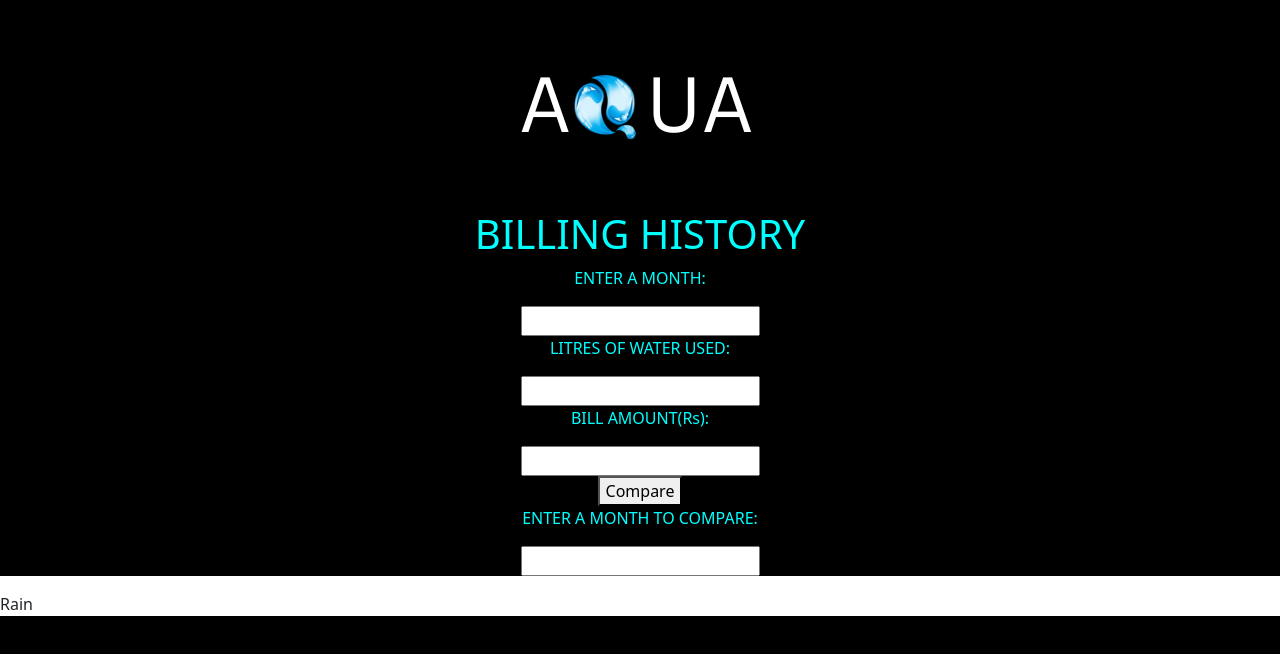
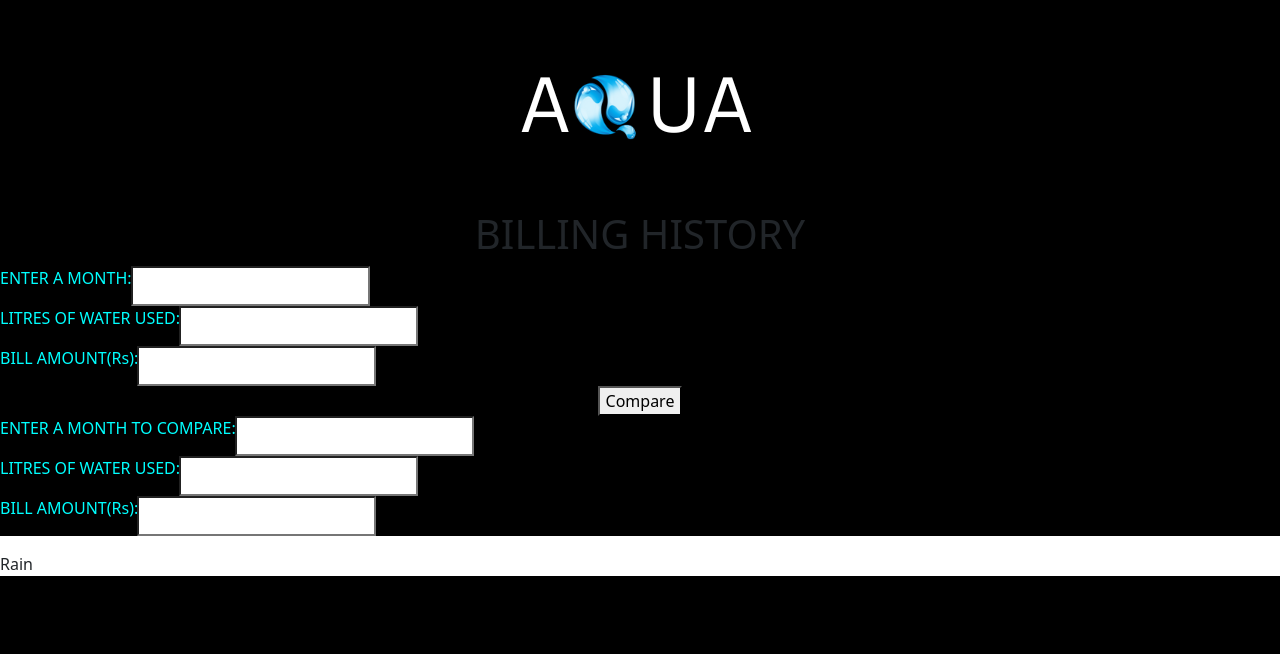
Before and after one commit to Aaronsabu/Aqua-web, a React (Create React App) app: page /Billing in a window 1280 px wide. Both pictures are taken after a click on the button "Compare". Shown: the top 654 px of the page. Built offline with nearby package versions, Linux system fonts and the light colour scheme.

Commit message:
Update Billing.js

```diff
--- a/src/components/pages/Billing.js
+++ b/src/components/pages/Billing.js
@@ -9,6 +9,7 @@ function Billing() {
   const [inputValue, setInputValue] = useState('');
   const [data, setData] = useState(null);
   const [billAmount, setBillAmount] = useState(null);
+  const [ComparebillAmount, setCompareBillAmount] = useState(null);
   const [compareValue, setCompareValue] = useState('');
   const [compareData, setCompareData] = useState(null);
   const [comparePressed, setComparePressed] = useState(false);
@@ -34,6 +35,16 @@ function Billing() {
 
   const handleCompareInputChange = (text) => {
     setCompareValue(text);
+    fetchCompareData(text);
+  };
+
+  const fetchCompareData = (compareMonth) => {
+    const starCountRef = ref(db, `/billing/month/${compareMonth}`);
+    onValue(starCountRef, (snapshot) => {
+      const data = snapshot.val();
+      setCompareData(data);
+      setCompareBillAmount(data * 2);
+    });
   };
 
   const handleCompareInputSubmit = () => {
@@ -53,9 +64,9 @@ function Billing() {
     if (data < compareData) {
       setComparisonText(`You have saved ${compareData - data} litres of water!`);
     } else if (data > compareData) {
-      setComparisonText(`You have used ${data - compareData} litres of water extra`);
+      setComparisonText(`Warning!! You have used ${data - compareData} litres of water extra`);
     } else {
-      setComparisonText('Water usage is the same in both months');
+      setComparisonText('Water usage is same in both months');
     }
   };
 
@@ -80,7 +91,9 @@ function Billing() {
   return (
     <div className="home-div">
       <img src={logo} alt="aqua" className="img" />
-      <h1 className="billing-h">BILLING HISTORY</h1>
+      <h1 className="heading">BILLING HISTORY</h1>
+      <div className="input-container">
+        <div className="input-group">
           <p className='para'>ENTER A MONTH:</p>
           <input
             type="text"
@@ -93,22 +106,30 @@ function Billing() {
               }
             }}
           />
+        </div>
+        <div className="input-group">
           <p className='para'>LITRES OF WATER USED:</p>
-      <input
+          <input className='input'
             value={data !== null ? data.toString() : ''}
             contentEditable={false}
           />
+        </div>
+        <div className="input-group">
           <p className='para'>BILL AMOUNT(Rs):</p>
-      <input
+          <input className='input'
             value={billAmount !== null ? billAmount.toString() : ''}
             contentEditable={false}
           />
-      <br />
-      <button onClick={toggleCompareInput}>Compare</button>
+        </div>
+      </div>
+      <button onClick={toggleCompareInput} className="btn-custom ">
+          Compare
+        </button>
       {showCompareInput && (
-        <div>
+        <div className="input-container">
+        <div className='input-group'>
           <p className='para'>ENTER A MONTH TO COMPARE:</p>
-          <input
+          <input className='input'
             type="text"
             value={compareValue}
             onChange={(e) => handleCompareInputChange(e.target.value)}
@@ -118,7 +139,22 @@ function Billing() {
               }
             }}
           />
-          <p className='para'>{comparisonText}</p>
+          </div>
+          <div className="input-group">
+          <p className='para'>LITRES OF WATER USED:</p>
+          <input className='input'
+            value={compareData !== null ? compareData.toString() : ''}
+            contentEditable={false}
+          />
+        </div>
+        <div className="input-group">
+          <p className='para'>BILL AMOUNT(Rs):</p>
+          <input className='input'
+            value={ComparebillAmount !== null ? ComparebillAmount.toString() : ''}
+            contentEditable={false}
+          />
+        </div>
+          <p className='comparison-text'>{comparisonText}</p>
         </div>
       )}
     </div>
```
Lines whose indentation alone changed are shown as unchanged.
